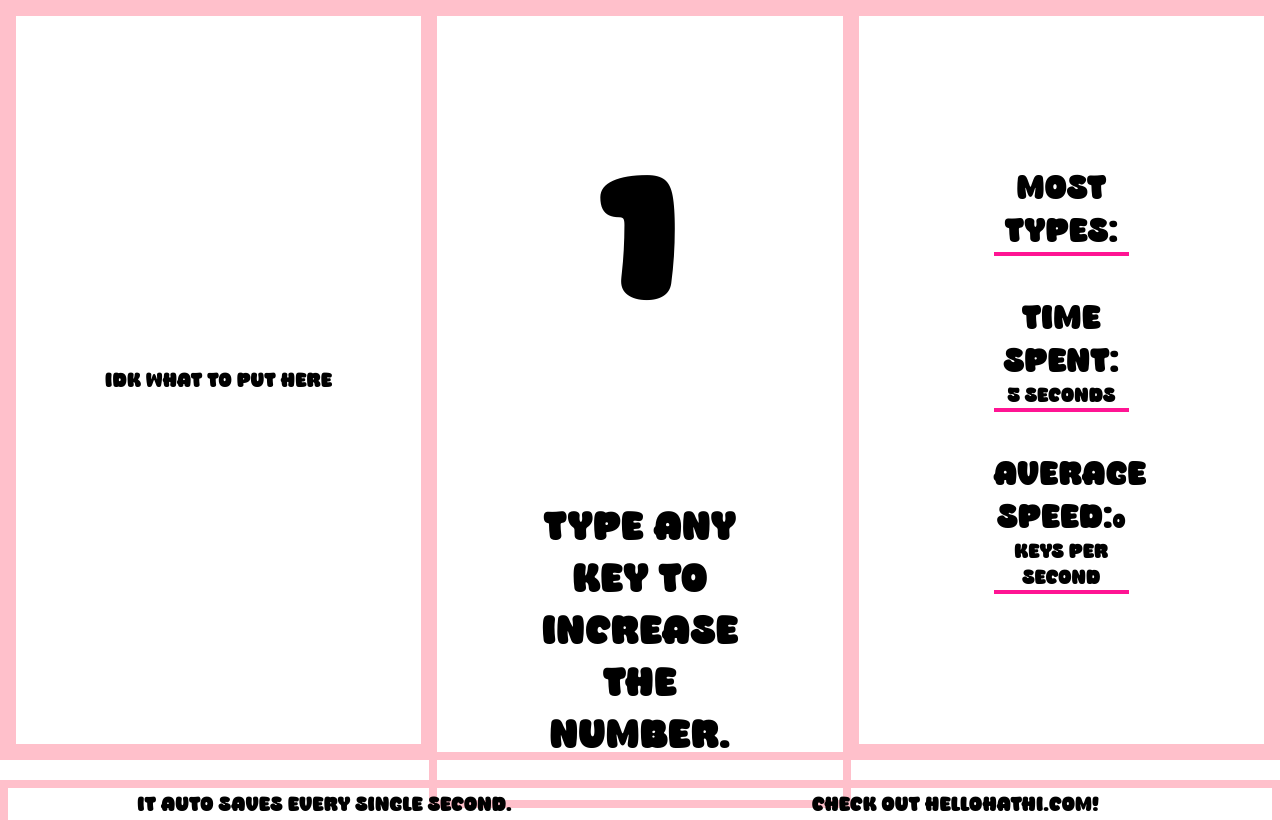
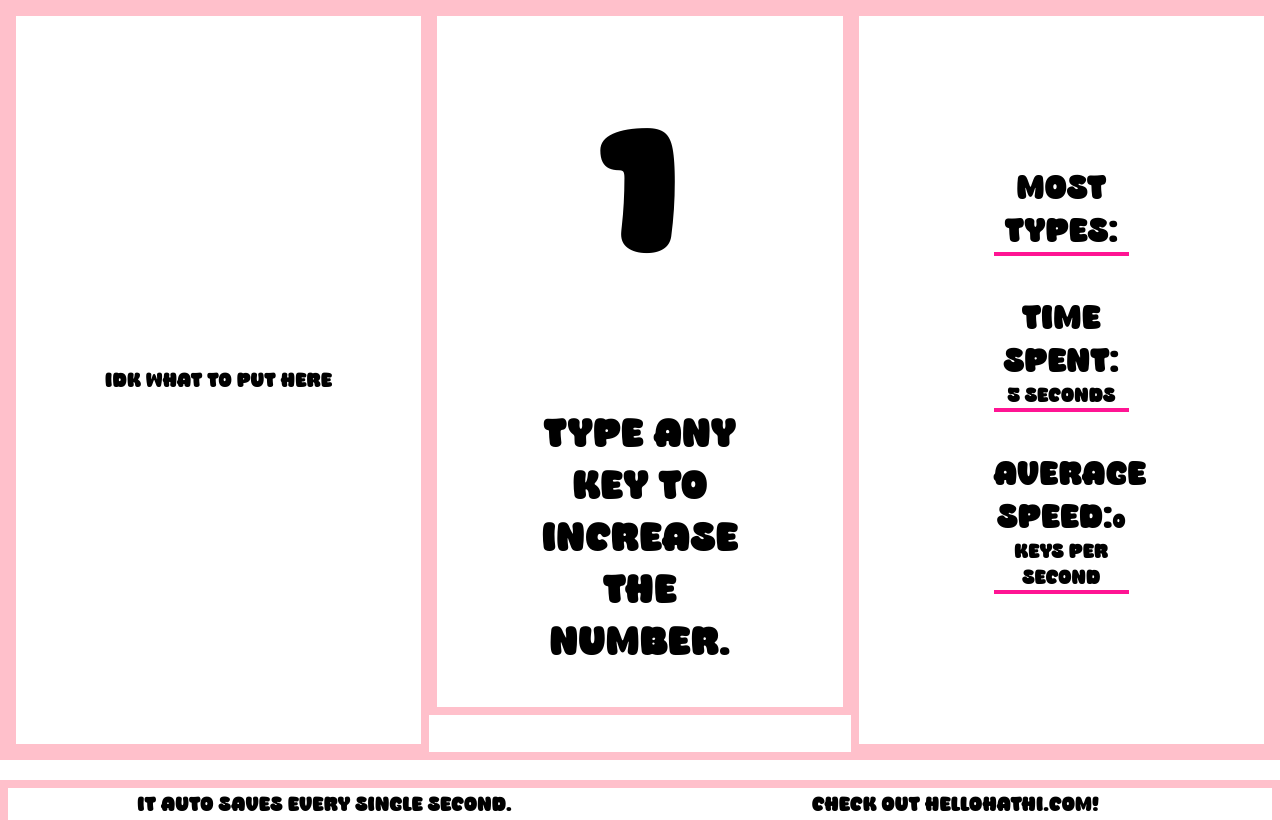
Before and after one commit to YuvyTheGreat/type, a plain HTML site: page index.html in a window 1280 px wide. Drawn offline with Linux system fonts and the light colour scheme.

Commit message:
Update style.css

```diff
--- a/style.css
+++ b/style.css
@@ -40,7 +40,7 @@ body {
 
   justify-content: center;
   align-items: center;
-  height: 100vh;
+  height: 95%;
   font-size: 30pt;
 
   text-align:center;
```
